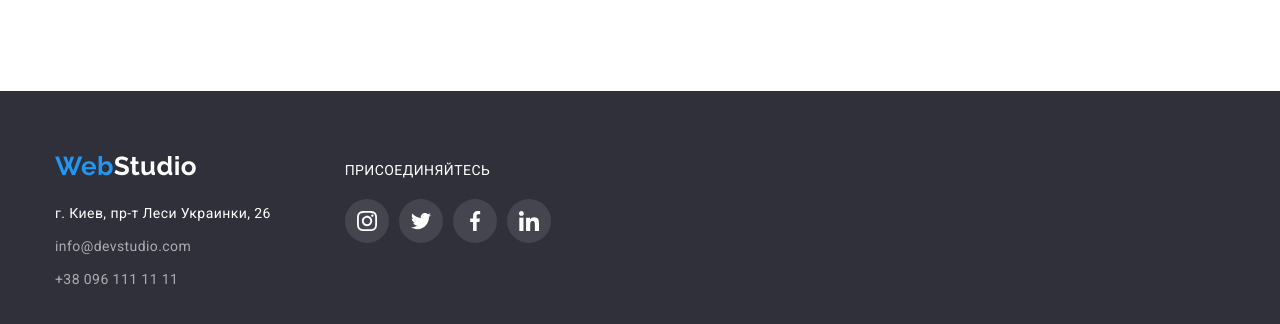
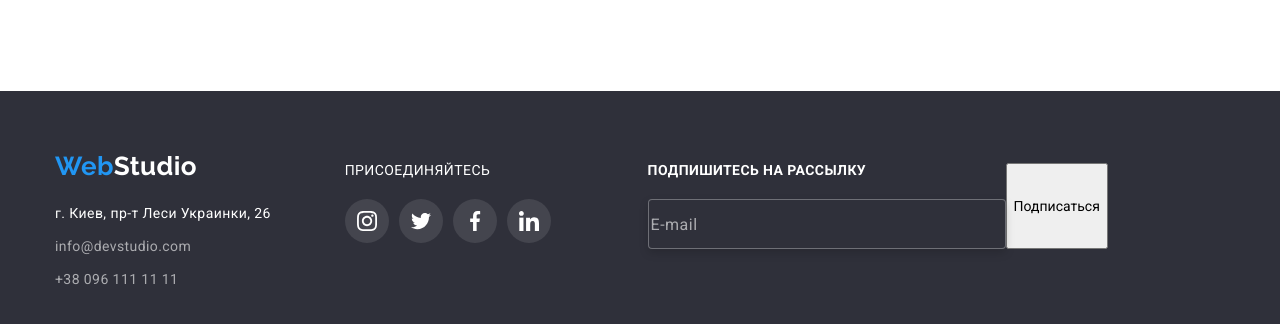
Before and after one commit to VladimyrK/goit-markup-hw-06, a plain HTML site: page index.html in a window 1280 px wide. Shown: the part 2612-2936 px from the top of the page. Drawn offline with nearby package versions, Linux system fonts and the light colour scheme.

Commit message:
Начинает делать форму в футере

```diff
--- a/css/styles.css
+++ b/css/styles.css
@@ -31,7 +31,7 @@
   --animation: 250ms cubic-bezier(0.4, 0, 0.2, 1);
 }
 
-/* -----ОБЩИЕ ПРАВИЛА И КЛАССЫ----- */
+/* --------- ОБЩИЕ ПРАВИЛА И КЛАССЫ --------- */
 
 html {
   box-sizing: border-box;
@@ -148,9 +148,9 @@ img {
   padding-top: 94px;
   padding-bottom: 94px;
 }
-/* ------------------- */
+/* ----------------------------------------------- */
 
-/* Шапка */
+/*------------------- Шапка ---------------*/
 
 .header {
   border: 1px solid #ececec;
@@ -247,8 +247,11 @@ img {
 .contacts-link:focus .contacts-icon {
   fill: var(--secondary-color);
 }
+/* --------------------------------------------- */
 
-/* Основная секция */
+/* ------------- Основной контент ------------ */
+
+/* ------Основная секция --------*/
 
 .main-section {
   max-width: 1600px;
@@ -305,7 +308,7 @@ img {
   background-color: var(--btn-active-color);
 }
 
-/* Секция особенности */
+/*---------- Секция особенности --------*/
 
 .features-list {
   display: flex;
@@ -336,7 +339,7 @@ img {
   border-radius: 4px;
 }
 
-/* Секция услуг */
+/* ------- Секция услуг --------*/
 .services {
   padding-top: 0;
 }
@@ -374,7 +377,7 @@ img {
   background-color: var(--services-list-content-bg);
 }
 
-/* Секция команды */
+/*----------- Секция команды ----------*/
 
 .team {
   background-color: var(--team-bg-color);
@@ -477,8 +480,9 @@ img {
 .client-logos-link:focus .client-logo {
   fill: var(--secondary-color);
 }
+/* -------------------------------------------------- */
 
-/* Футер */
+/*------------------- Футер ------------------*/
 
 .footer {
   padding-top: 60px;
@@ -490,7 +494,8 @@ img {
   display: inline-flex;
   align-items: baseline;
 }
-/* Контакты */
+/*----------- Контакты ------------*/
+
 .footer .logo {
   margin-bottom: 20px;
 
@@ -518,7 +523,9 @@ img {
 .footer-contacts:active {
   color: var(--secondary-color);
 }
-/* Присоединяйтесь */
+
+/*---------- Присоединяйтесь ---------*/
+
 .footer-join {
   display: inline-flex;
   flex-flow: column;
@@ -554,7 +561,55 @@ img {
   background-color: var(--secondary-color);
 }
 
-/* Модальное окно */
+/*------------ Форма подписки ----------*/
+
+.footer-form {
+  display: inline-flex;
+  margin-left: 93px;
+}
+.footer-form-label {
+  display: flex;
+  flex-direction: column;
+}
+.footer-form-label-text {
+  margin-bottom: 20px;
+
+  font-weight: bold;
+  font-size: 14px;
+  line-height: 1.14;
+  letter-spacing: 0.03em;
+  text-transform: uppercase;
+
+  color: var(--primary-bg-color);
+}
+.footer-form-input-email {
+  display: flex;
+  align-items: center;
+
+  width: 358px;
+  height: 50px;
+
+  font-size: 16px;
+  line-height: 1.25;
+  letter-spacing: 0.03em;
+
+  border: 1px solid rgba(255, 255, 255, 0.3);
+  filter: drop-shadow(0px 4px 4px rgba(0, 0, 0, 0.15));
+  border-radius: 4px;
+
+  background-color: var(--secondary-bg-color);
+  color: var(--primary-bg-color);
+}
+.footer-form-input-email::placeholder {
+  color: rgba(255, 255, 255, 0.6);
+}
+.footer-form-input-email:focus {
+  outline: none;
+  border-color: var(--secondary-color);
+}
+/* ------------------------------------------------------ */
+
+/*------------------- Модальное окно --------------*/
 .backdrop {
   display: flex;
   position: fixed;
@@ -597,10 +652,11 @@ img {
 
   cursor: pointer;
 }
+/* ------------------------------------------------------------ */
 
-/*----- ПОРТФОЛИО -----*/
+/*----------------------- ПОРТФОЛИО ----------------------*/
 
-/* Кнопки */
+/*------------- Кнопки -----------*/
 .btn-list {
   display: flex;
   justify-content: center;
@@ -609,7 +665,8 @@ img {
 .btn-list-item:not(:last-child) {
   margin-right: 8px;
 }
-/* Сетка */
+
+/*------------- Сетка -----------*/
 .portfolio-list {
   display: flex;
   flex-wrap: wrap;
@@ -648,7 +705,7 @@ img {
   opacity: 0;
 
   transform: translateY(100%);
-  transition: transform var(--animation);
+  transition: transform var(--animation), opacity var(--animation);
 }
 .portfolio-list-link:hover .portfolio-overlay-content,
 .portfolio-list-link:focus .portfolio-overlay-content {
--- a/index.html
+++ b/index.html
@@ -12,7 +12,8 @@
   </head>
 
   <body>
-    <!-- Шапка -->
+    <!------------------------ Шапка --------------------->
+
     <header class="header">
       <div class="container">
         <nav class="nav">
@@ -43,14 +44,17 @@
         </ul>
       </div>
     </header>
+    <!------------------------------------------------------------------------->
+
+    <!------------------------- Основной контент ---------------------->
     <main>
-      <!-- Основная секция -->
+      <!----------- Основная секция ----------->
       <section class="main-section">
         <h1 class="title main-title">Эффективные решения для вашего бизнеса</h1>
         <button class="main-btn" type="button" data-modal-open>Заказать услугу</button>
       </section>
 
-      <!-- Секция особенности -->
+      <!----------- Секция особенности -------->
       <section class="section">
         <div class="container">
           <h2 class="visualy-hiden">Особенности</h2>
@@ -95,7 +99,7 @@
         </div>
       </section>
 
-      <!-- Секция услуг -->
+      <!------------ Секция услуг ------------->
       <section class="section services">
         <div class="container">
           <h2 class="title services-title">Чем мы занимаемся</h2>
@@ -116,7 +120,7 @@
         </div>
       </section>
 
-      <!-- секция команды -->
+      <!------------ Секция команды ----------->
       <section class="team section">
         <div class="container">
           <h2 class="title team-title">Наша команда</h2>
@@ -272,9 +276,8 @@
           </ul>
         </div>
       </section>
-    </main>
 
-    <!-- Клиенты -->
+      <!------------- Клиенты ----------------->
       <section class="section">
         <div class="container">
           <h2 class="title clients-title">Постоянные клиенты</h2>
@@ -324,10 +327,13 @@
           </ul>
         </div>
       </section>
+    </main>
 
-    <!-- Футер -->
+    <!---------------------------- Футер ------------------------->
+
     <footer class="footer">
-      <!-- контакты -->
+      <!--------------- контакты ---------------->
+
       <div class="container">
         <address class="adress">
           <a class="link logo" href="./index.html"><span>Web</span>Studio</a>
@@ -337,7 +343,9 @@
             <li><a class="link footer-contacts" href="tel:+380961111111">+38 096 111 11 11</a></li>
           </ul>
         </address>
-        <!-- Присоединяйтесь -->
+
+        <!---------- Присоединяйтесь ------------>
+
         <div class="footer-join">
           <p class="join-appeal">присоединяйтесь</p>
           <ul class="list join-icons-wrap">
@@ -371,10 +379,23 @@
             </li>
           </ul>
         </div>
+
+        <!------------- Форма подписки ------------>
+
+        <form class="footer-form" name="subscription" autocomplete="on">
+          <label class="footer-form-label">
+            <span class="footer-form-label-text">Подпишитесь на рассылку</span>
+            <input class="footer-form-input-email" type="email" name="email" placeholder="E-mail" />
+          </label>
+          <button type="submit">Подписаться</button>
+        </form>
       </div>
     </footer>
 
-    <!-- Модальное окно -->
+    <!----------------------------------------------------------------------->
+
+    <!------------------------- Модальное окно ------------------->
+
     <div class="backdrop is-hidden" data-modal>
       <div class="modal">
         <button class="modal-btn" data-modal-close>
```
Lines whose indentation alone changed are shown as unchanged.
